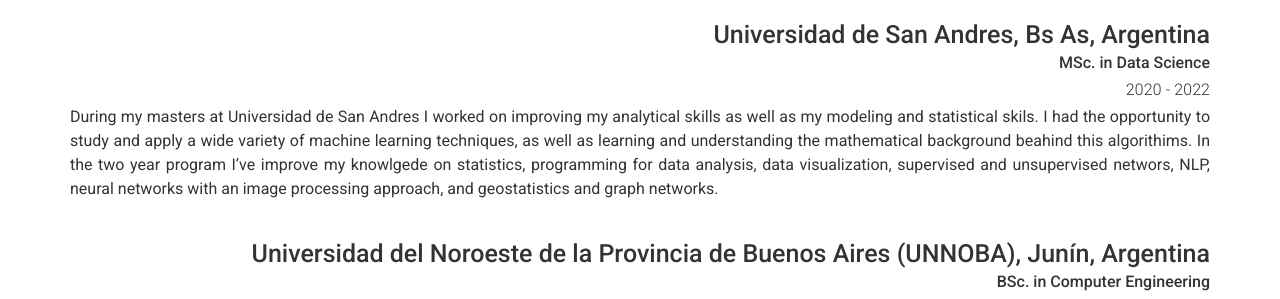
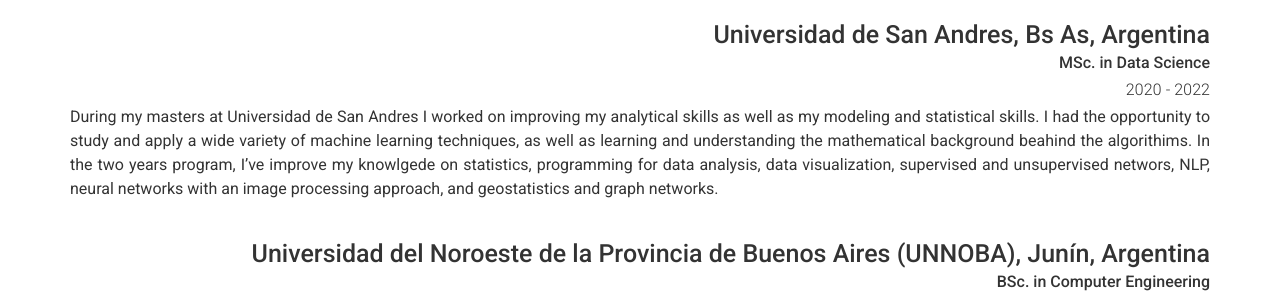
Before and after one commit to antonella-schiavoni/antonella-schiavoni.github.io, a Jekyll site: the page built from index.md, in a window 1280 px wide. Shown: the part 1538-1837 px from the top of the page. Built offline with Jekyll 4.4.1, drawn with Linux system fonts in a browser that asks for light colours; nearby versions of some CDN libraries.

Commit message:
Update _config.yml

```diff
--- a/_config.yml
+++ b/_config.yml
@@ -112,7 +112,7 @@ content:
         sub_title: MSc. in Data Science
         caption: 2020 - 2022
         description: | # this will include new lines to allow paragraphs
-          During my masters at Universidad de San Andres I worked on improving my analytical skills as well as my modeling and statistical skils. I had the opportunity to study and apply a wide variety of machine learning techniques, as well as learning and understanding the mathematical background beahind this algorithims. In the two year program I've improve my knowlgede on statistics, programming for data analysis, data visualization, supervised and unsupervised networs, NLP, neural networks with an image processing approach, and geostatistics and graph networks.
+          During my masters at Universidad de San Andres I worked on improving my analytical skills as well as my modeling and statistical skills. I had the opportunity to study and apply a wide variety of machine learning techniques, as well as learning and understanding the mathematical background beahind the algorithims. In the two years program, I've improve my knowlgede on statistics, programming for data analysis, data visualization, supervised and unsupervised networs, NLP, neural networks with an image processing approach, and geostatistics and graph networks.
       - layout: top-right
         title: Universidad del Noroeste de la Provincia de Buenos Aires (UNNOBA), Junín, Argentina
         sub_title: BSc. in Computer Engineering
```
